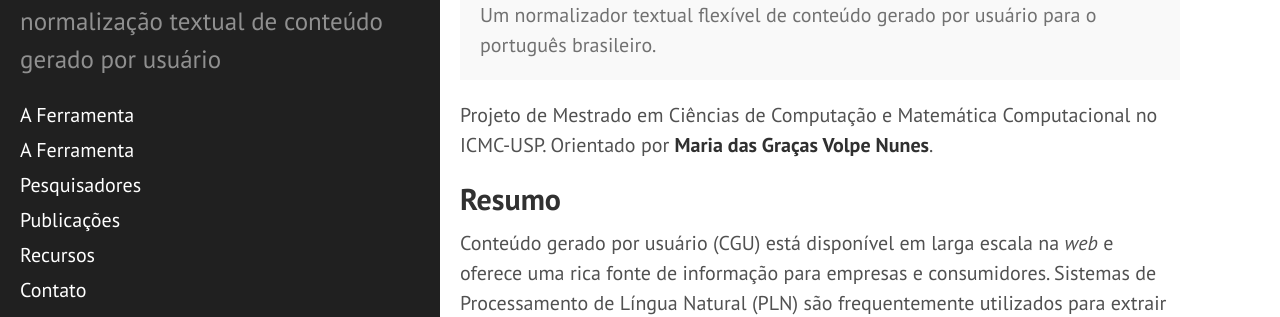
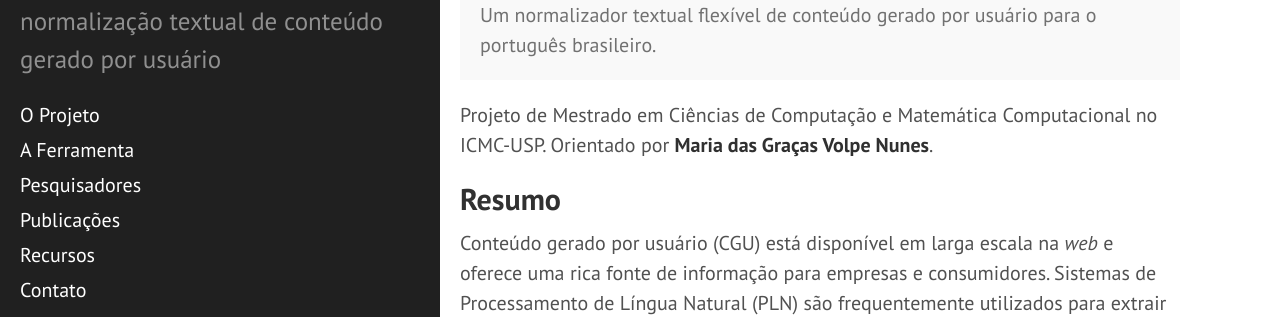
Before and after one commit to thalesbertaglia/enelvo, a Jekyll site: the page built from index.html, in a window 1280 px wide. Shown: the part 328-645 px from the top of the page. Built offline with Jekyll 4.4.1, drawn with Linux system fonts in a browser that asks for light colours; the list of posts is cut into pages by our own code.

Commit message:
Fixed indexes

```diff
--- a/_includes/sidebar.html
+++ b/_includes/sidebar.html
@@ -10,7 +10,7 @@
     </div>
 
     <nav class="sidebar-nav">
-      <a class="sidebar-nav-item{% if page.url == site.baseurl %} active{% endif %}" href="{{ site.baseurl }}">A Ferramenta</a>
+      <a class="sidebar-nav-item{% if page.url == site.baseurl %} active{% endif %}" href="{{ site.baseurl }}">O Projeto</a>
 
       {% comment %}
         The code below dynamically generates a sidebar nav of pages with
```
Also changed, not shown: 9 other files.
